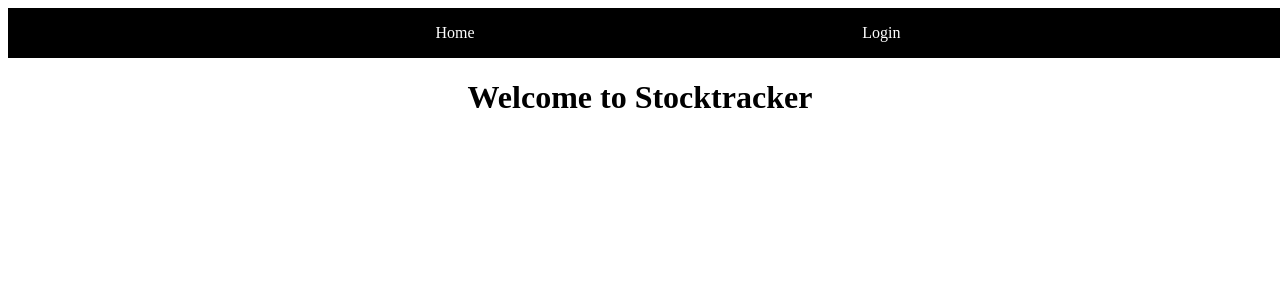
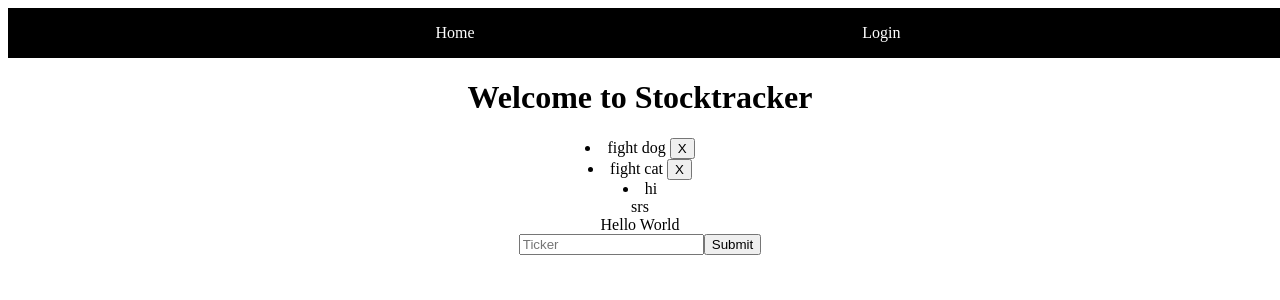
Before and after one commit to iRTerence/StockTracker, a React (Create React App) app: page / in a window 1280 px wide. Shown: the top 300 px of the page. Built offline with nearby package versions, Linux system fonts and the light colour scheme; no server answers.

Commit message:
added new stocklist components

```diff
--- /dev/null
+++ b/src/components/PortList/PortList.jsx
@@ -0,0 +1,10 @@
+import React, { useState } from "react";
+
+export default function StockList() {
+  return (
+    <div>
+      <div>srs</div>
+      Hello World
+    </div>
+  );
+}
--- /dev/null
+++ b/src/components/StockForm/StockForm.jsx
@@ -0,0 +1,20 @@
+import React from "react";
+import useInputState from "../../hooks/handleChange";
+
+export default function StockForm() {
+  const [ticker, updateTicker, resetTicker] = useInputState("");
+  return (
+    <div>
+      {ticker}
+      <form>
+        <input
+          type='text'
+          placeholder='Ticker'
+          value={ticker}
+          onChange={updateTicker}
+        />
+        <button onClick={resetTicker}>Submit</button>
+      </form>
+    </div>
+  );
+}
--- /dev/null
+++ b/src/components/StockTickerItem/StockTickerItem.jsx
@@ -0,0 +1,11 @@
+import React from "react";
+
+export default function StockTickerItem(props) {
+  return (
+    <div>
+      <li>
+        {props.ticker} <button>X</button>
+      </li>
+    </div>
+  );
+}
--- /dev/null
+++ b/src/components/WatchList/WatchList.jsx
@@ -0,0 +1,16 @@
+import React, { useState } from "react";
+import StockTickerItem from "../StockTickerItem/StockTickerItem";
+
+export default function StockList(props) {
+  console.log(props.list);
+  const watchList = props.list.map((tickers) => {
+    return <StockTickerItem ticker={tickers} />;
+  });
+
+  return (
+    <div>
+      {watchList}
+      <li>hi</li>
+    </div>
+  );
+}
--- /dev/null
+++ b/src/hooks/handleChange.jsx
@@ -0,0 +1,13 @@
+import React, { useState } from "react";
+
+export default (initialVal) => {
+  const [value, setValue] = useState(initialVal);
+  const handleChange = (e) => {
+    setValue(e.target.value);
+  };
+  const reset = (e) => {
+    e.preventDefault();
+    setValue("");
+  };
+  return [value, handleChange, reset];
+};
--- a/src/pages/App/App.js
+++ b/src/pages/App/App.js
@@ -7,11 +7,8 @@ import NavBar from "../../components/NavBar/NavBar";
 import { myContext } from "../../contexts/UserContext";
 
 function App() {
+  //This is using context where I am checking if there is a User logged in for authorization and authentication
   const userObject = useContext(myContext);
-  // console.log(userObject);
-  let [value, setValue] = useState(0);
-  let [watchList, setWatchList] = useState([]);
-  let [portList, setPortList] = useState([]);
 
   return (
     <div className='App'>
--- a/src/pages/Homepage/Homepage.jsx
+++ b/src/pages/Homepage/Homepage.jsx
@@ -1,8 +1,14 @@
 import React, { useState, useContext } from "react";
 import { myContext } from "../../contexts/UserContext";
+import WatchList from "../../components/WatchList/WatchList";
+import PortList from "../../components/PortList/PortList";
+import StockForm from "../../components/StockForm/StockForm";
 
 export default function Homepage() {
   const context = useContext(myContext);
+  let [value, setValue] = useState(0);
+  let [portList, setPortList] = useState([]);
+  let [watchList, setWatchList] = useState(["fight dog", "fight cat"]);
 
   let loginOrLogout = (
     <div>
@@ -11,6 +17,9 @@ export default function Homepage() {
       ) : (
         <h1>Welcome to Stocktracker</h1>
       )}
+      <WatchList list={watchList} />
+      <PortList />
+      <StockForm />
     </div>
   );
   return <div>{loginOrLogout}</div>;
```
